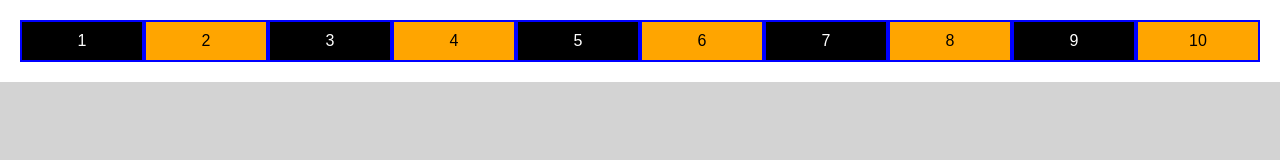
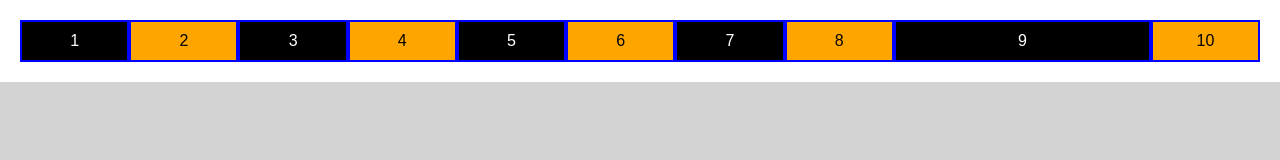
Before and after one commit to jcarlosj/Learning-Flexbox-Adios-a-los-Floats, a plain HTML site: page v2-introduccion.html in a window 1280 px wide. Drawn offline with Linux system fonts and the light colour scheme.

Commit message:
Establece el crecimiento del noveno elemento 4 veces más que sus hermanos

```diff
--- a/css/master-v2.css
+++ b/css/master-v2.css
@@ -26,8 +26,12 @@ body {
 div[class*="item-"] {
     background-color: orange;
     border: 2px solid blue;
-    flex: 1;
+    /* flex: 1; */
+    flex-basis: 60px;    /* Modifica la longitud base de un elemento flexible */
+    flex-grow: 1;        /* Valor númerico de crecimiento de un elemento flexible */
+    flex-shrink: 1;      /* Valor númerico de reducción de un elemento flexible */
     padding:  10px;
+
     text-align: center;
 }
 
@@ -35,3 +39,6 @@ div[class*="item-"]:nth-child( odd ) {
     background-color: black;
     color: white;
 }
+div[class*="item-"]:nth-child( 9 ) {
+    flex-grow: 4;        /* El noveno elemento crecerá 4 veces con respecto a sus elementos hermanos */
+}
```
